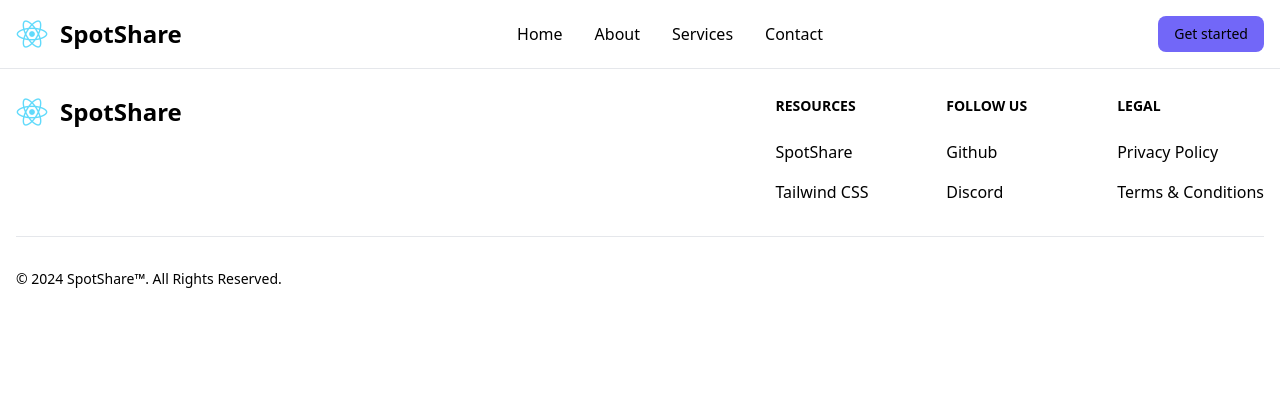
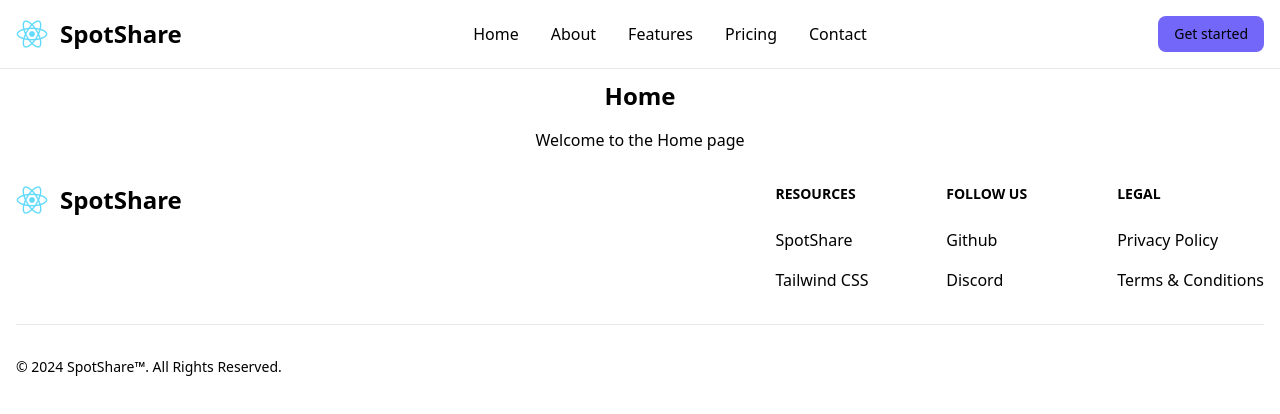
Before and after one commit to Zeethx/SpotShare, a React (Create React App) app: page / in a window 1280 px wide. Shown: the top 414 px of the page. Built offline with nearby package versions, Linux system fonts and the light colour scheme.

Commit message:
Added a main container component and a pages folder to organise paths

```diff
--- a/src/App.js
+++ b/src/App.js
@@ -2,12 +2,16 @@ import './App.css';
 import React from 'react';
 import Header from './components/Header/Header';
 import Footer from './components/Footer/Footer';
+import { Outlet } from 'react-router-dom';
 
 function App() {
   return (
     <>
-      <Header />
-      <Footer />
+        <Header />
+        <main>
+        <Outlet />
+        </main>
+        <Footer />
     </>
 
 
--- /dev/null
+++ b/src/components/Container/Container.jsx
@@ -0,0 +1,8 @@
+import React from 'react'
+
+function Container({children}) {
+  return <div className='w-full max-w-[90vw] mx-auto px-4'>{children}</div>;
+
+}
+
+export default Container
--- a/src/components/Header/Header.jsx
+++ b/src/components/Header/Header.jsx
@@ -1,10 +1,13 @@
 import React from 'react'
 import Navbar from './Navbar'
+import Container from '../Container/Container'
 
 function Header() {
 
   return (
-    <Navbar />
+    <Container>
+      <Navbar />
+    </Container>
   )
 }
 
--- a/src/components/Header/Navbar.jsx
+++ b/src/components/Header/Navbar.jsx
@@ -6,10 +6,10 @@ function Navbar() {
 
     return (
         <nav className="bg-primary-white text-primary-black  fixed w-full z-20 top-0 start-0 border-b border-gray-200">
-            <div className="max-w-screen-xl flex flex-wrap items-center justify-between mx-auto p-4">
+            <div className="flex flex-wrap items-center justify-between mx-auto p-4">
                 <Logo />
                 <div className="flex md:order-2 space-x-3 md:space-x-0 rtl:space-x-reverse">
-                    <button type="button" className=" bg-primary-color  focus:ring-4 focus:outline-none focus:ring-blue-300 font-medium rounded-lg text-sm px-4 py-2 text-center  dark:hover:bg-blue-700 dark:focus:ring-blue-800">
+                    <button type="button" className=" bg-primary-color  focus:ring-4 focus:outline-none focus:ring-blue-300 font-medium rounded-lg text-sm px-4 py-2 text-center  dark:hover:bg-primary-color dark:focus:ring-blue-800">
                         Get started
                     </button>
                     <button onClick={() => setIsOpen(!isOpen)} type="button" className="inline-flex items-center p-2 w-10 h-10 justify-center text-sm text-gray-500 rounded-lg md:hidden hover:bg-gray-100 focus:outline-none focus:ring-2 focus:ring-gray-200 dark:text-gray-400 dark:hover:bg-gray-700 dark:focus:ring-gray-600" aria-controls="navbar-sticky" aria-expanded={isOpen}>
@@ -23,13 +23,32 @@ function Navbar() {
                             <a href="/" className="block py-2 px-3 rounded md:bg-transparent  md:p-0 " aria-current="page">Home</a>
                         </li>
                         <li>
-                            <a href="/" className="block py-2 px-3 rounded hover:bg-gray-100 md:hover:bg-transparent md:hover:text-blue-700 md:p-0 md:dark:hover:text-blue-500 md:dark:hover:bg-transparent dark:border-gray-700">About</a>
+                            <a href="/" className="block py-2 px-3 rounded
+                            hover:bg-gray-100 md:hover:bg-transparent
+                            md:hover:text-primary-color md:p-0
+                            md:dark:hover:text-primary-color md:dark:hover:bg-transparent
+                            dark:border-gray-700">About</a>
                         </li>
                         <li>
-                            <a href="/" className="block py-2 px-3 rounded hover:bg-gray-100 md:hover:bg-transparent md:hover:text-blue-700 md:p-0 md:dark:hover:text-blue-500 md:dark:hover:bg-transparent dark:border-gray-700">Services</a>
+                            <a href="/" className="block py-2 px-3 rounded
+                            hover:bg-gray-100 md:hover:bg-transparent
+                            md:hover:text-primary-color md:p-0
+                            md:dark:hover:text-primary-color md:dark:hover:bg-transparent
+                            dark:border-gray-700">Features</a>
                         </li>
                         <li>
-                            <a href="/" className="block py-2 px-3 rounded hover:bg-gray-100 md:hover:bg-transparent md:hover:text-blue-700 md:p-0 md:dark:hover:text-blue-500 md:dark:hover:bg-transparent dark:border-gray-700">Contact</a>
+                            <a href="/" className="block py-2 px-3 rounded
+                            hover:bg-gray-100 md:hover:bg-transparent
+                            md:hover:text-primary-color md:p-0
+                            md:dark:hover:text-primary-color md:dark:hover:bg-transparent
+                            dark:border-gray-700">Pricing</a>
+                        </li>
+                        <li>
+                            <a href="/" className="block py-2 px-3 rounded
+                            hover:bg-gray-100 md:hover:bg-transparent
+                            md:hover:text-primary-color md:p-0
+                            md:dark:hover:text-primary-color md:dark:hover:bg-transparent
+                            dark:border-gray-700">Contact</a>
                         </li>
                     </ul>
                 </div>
--- a/src/index.js
+++ b/src/index.js
@@ -3,6 +3,7 @@ import ReactDOM from 'react-dom';
 import './index.css';
 import App from './App';
 import { BrowserRouter as Router, Route, Routes } from 'react-router-dom';
+import Home from './pages/Home';
 
 const root = ReactDOM.createRoot(document.getElementById('root'));
 
@@ -10,7 +11,9 @@ root.render(
   <React.StrictMode>
     <Router>
       <Routes>
-        <Route path="/" element={<App />} />
+        <Route path="/" element={<App />}>
+          <Route path="/" element={<Home />} />
+        </Route>
       </Routes>
     </Router>
   </React.StrictMode>
--- /dev/null
+++ b/src/pages/Home.jsx
@@ -0,0 +1,15 @@
+import React from 'react'
+import Container from '../components/Container/Container'
+
+function Home() {
+  return (
+    <div>
+        <Container>
+            <h1 className='text-2xl font-bold text-center mt-4'>Home</h1>
+            <p className='text-center mt-4'>Welcome to the Home page</p>
+        </Container>
+    </div>
+  )
+}
+
+export default Home
```
